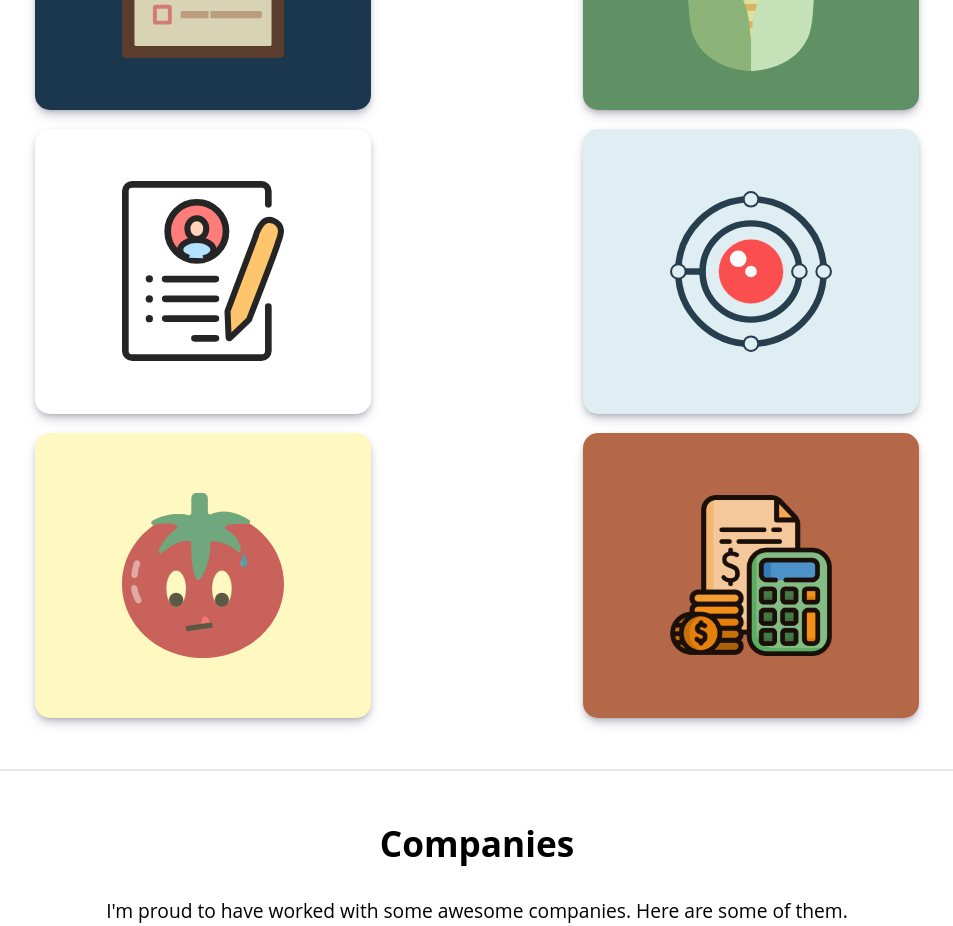
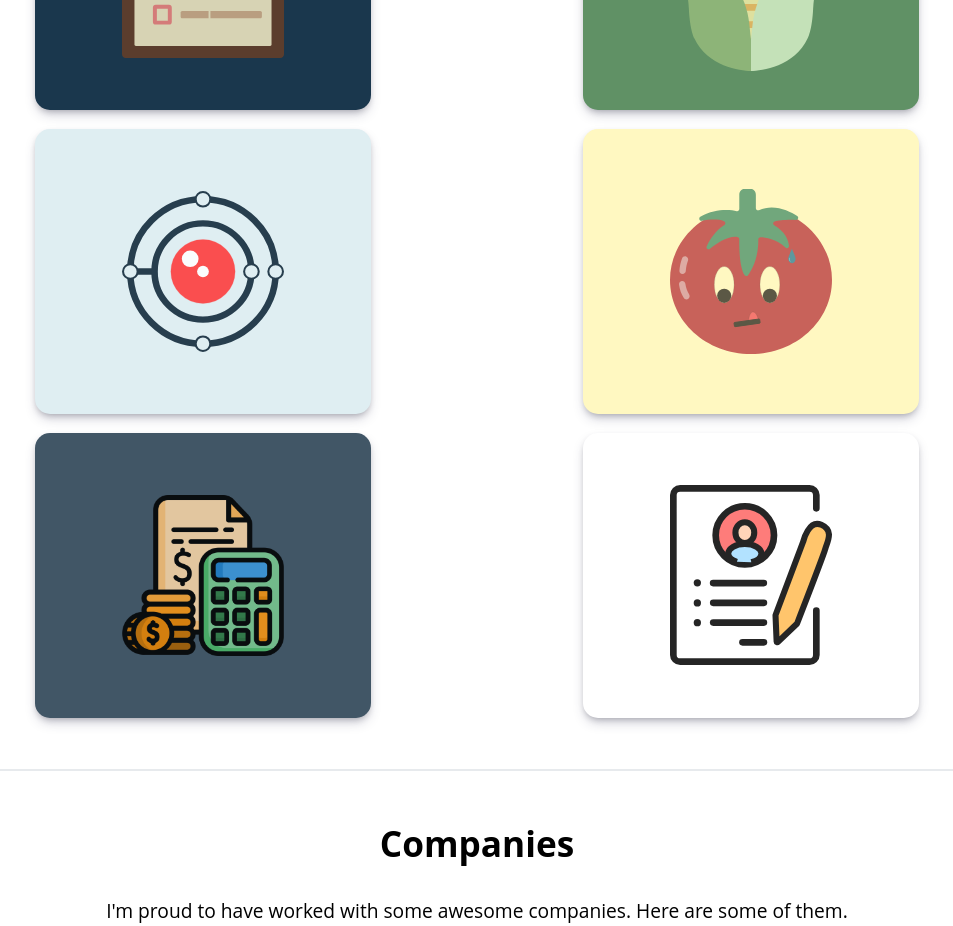
Before and after one commit to jho3r/web-jho3r, a React app: page / in a window 1280 px wide. Shown: the part 1780-2706 px from the top of the page, without its empty margins (163-1116 px from the left). Built offline with nearby package versions, Linux system fonts and the light colour scheme.

Commit message:
Reorder of projects

```diff
--- a/src/data/projects.js
+++ b/src/data/projects.js
@@ -26,17 +26,6 @@ const projects = [
     date: '2020-05-01',
     categories: ['Frontend'],
     background: '#609165'
-  },
-  {
-    title: 'Personal website',
-    headline: 'A simple personal website to render basic information.',
-    description: '',
-    image: personal,
-    link: 'https://jho3r.github.io/web-course-personalsite/',
-    technologies: ['HTML', 'CSS'],
-    date: '2020-05-01',
-    categories: ['Frontend'],
-    background: '#FFFFFF'
   },
   {
     title: 'MonitorFlux Webpage',
@@ -69,6 +58,17 @@ const projects = [
     technologies: ['Android', 'Kotlin', 'Firebase', 'Material Design', 'Illustrator'],
     date: '2020-05-01',
     categories: ['Mobile']
+  },
+  {
+    title: 'Personal website',
+    headline: 'A simple personal website to render basic information.',
+    description: '',
+    image: personal,
+    link: 'https://jho3r.github.io/web-course-personalsite/',
+    technologies: ['HTML', 'CSS'],
+    date: '2020-05-01',
+    categories: ['Frontend'],
+    background: '#FFFFFF'
   }
 ]
 
```
